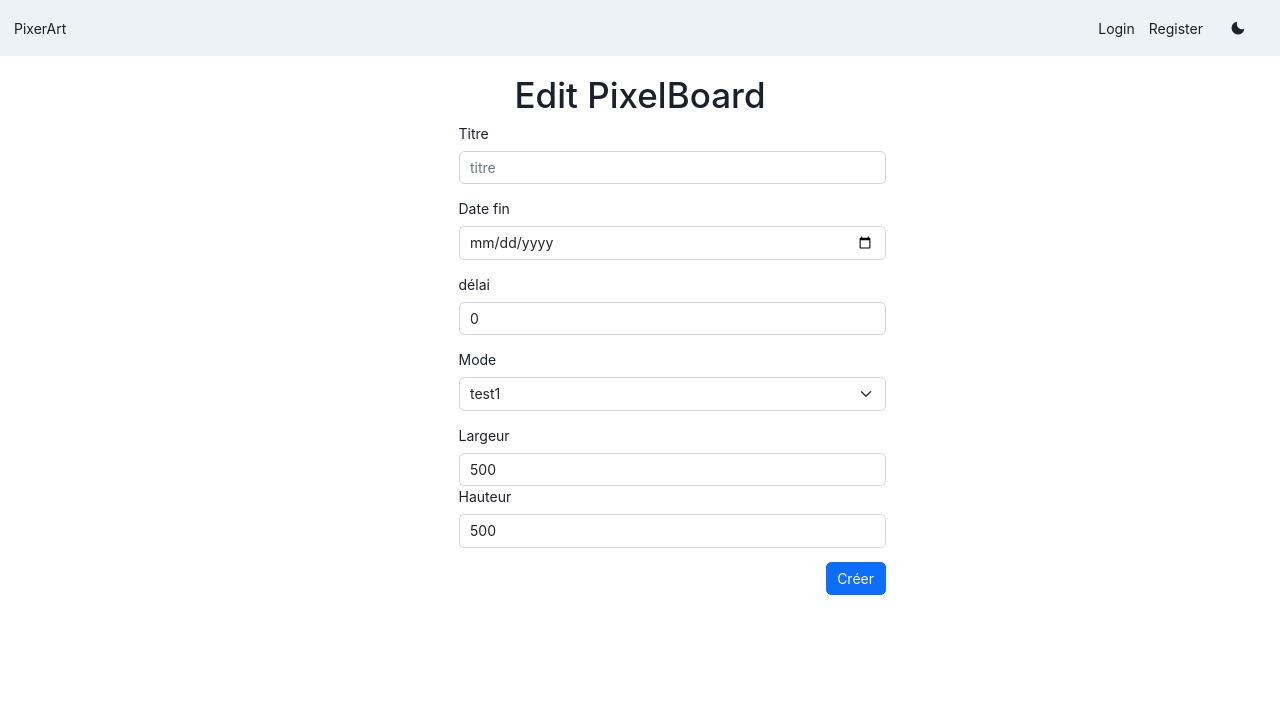
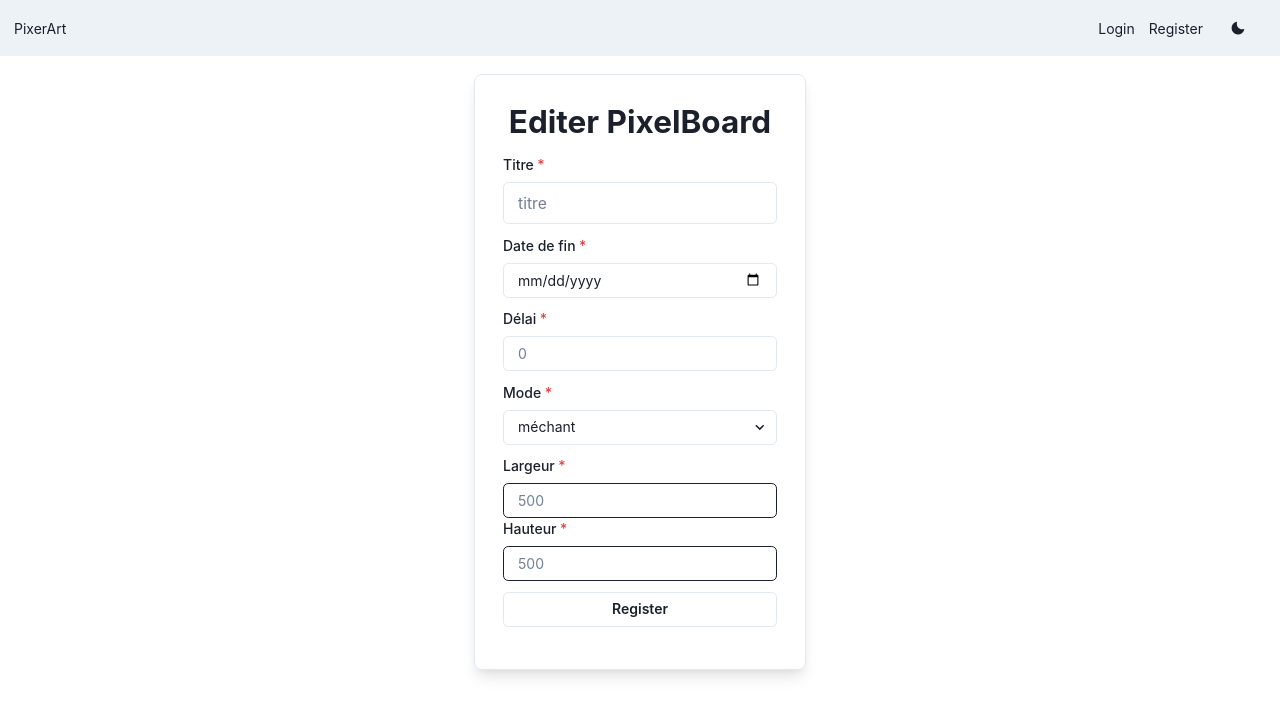
Before and after one commit to Yessine-iut/pixerArt, a React (Create React App) app in the folder pixerart/: page /pixelBoardEdit in a window 1280 px wide. Shown: the top 716 px of the page. Built offline with nearby package versions, Linux system fonts and the light colour scheme.

Commit message:
fix(front) prettier pixelboard edit form

```diff
--- a/pixerart/src/components/PixelBoardEdit.js
+++ b/pixerart/src/components/PixelBoardEdit.js
@@ -1,21 +1,27 @@
 import React, { useState } from 'react';
-import {
-	Alert,
-	Button, Form, FormGroup, Input, Label, Row,
-} from 'reactstrap';
+
 import { request } from '../lib/request';
 import { NavPixer } from '../components/NavPixer';
-import '../pages/Signin.scss';
-import useLocalStorage from '../lib/useLocalStorage';
 import useSessionStorage from '../lib/useSessionStorage';
-
+import ErrorMessage from '../components/ErrorMessage';
+import SuccessMessage from '../components/SucessMessage';
+import {
+	Flex,
+	Box,
+	Heading,
+	FormControl,
+	FormLabel,
+	Input,
+	Button,
+	CircularProgress,
+	Select
+} from '@chakra-ui/react';
 
 
 export const PixelBoardEdit = (pixelBoardEdit) => {
-	const storageMode = useLocalStorage('darkmode')[0];
 	const token = useSessionStorage('token')[0];
 	const [success, setSuccess] = useState(false);
-	const [loading, setLoading] = useState(false);
+	const [isLoading, setIsLoading] = useState(false);
 	const [error, setError] = useState(false);
 	let pixelBoardSource;
 	if (pixelBoardEdit.pixelBoardEdit == null || pixelBoardEdit.pixelBoardEdit === undefined) {
@@ -48,7 +54,6 @@ export const PixelBoardEdit = (pixelBoardEdit) => {
 	});
 
 	const handleChange = (e) => {
-		setSuccess(false);
 		const { name, value } = e.target;
 		setPixelBoard((prevUser) => ({
 			...prevUser,
@@ -57,80 +62,119 @@ export const PixelBoardEdit = (pixelBoardEdit) => {
 	};
 	const handleSubmit = async (e) => {
 		e.preventDefault();
-		if (pixelBoard.dateFin === '')
-			setError({ message: "Champ date fin requis" })
-		else if (pixelBoard.titre === '')
-			setError({ message: "Champ titre requis" })
-		else if (pixelBoard.height === undefined)
-			setError({ message: "Champ hauteur requis" })
-		else if (pixelBoard.width === undefined)
-			setError({ message: "Champ largeur requis" })
-		else {
+		setIsLoading(true);
+
 			pixelBoard.taille = {
 				height: pixelBoard.height,
 				width: pixelBoard.width
 			}
 			try {
-				setSuccess(false);
-				setLoading(true);
-				setError(false);
+
 				await request.put('http://localhost:8080/api/pixelBoard/' + pixelBoardEdit.pixelBoardEdit._id + '?secret_token=' + token, pixelBoard)
 					.then((resp) => resp.data);
-				setSuccess(true);
-			} catch (err) {
-				setError(err);
-			} finally {
-				setLoading(false);
+					setIsLoading(false);
+					setSuccess('Pixelboard '+pixelBoard.titre+' modifié!');
+					setError("");
+							} catch (err) {
+				setError('Pixelboard '+pixelBoard.titre+' non modifié');
+				setIsLoading(false);
 			}
-		}
+
 
 	};
 
 	return (
-		<Row tag="section" className={`Signsection ${storageMode}`}>
-			<NavPixer />
-			<h1>Edit PixelBoard</h1>
-			<Form onSubmit={handleSubmit} className="Signin  align-items-start">
-				<FormGroup className="d-flex flex-column align-items-start">
-					<Label htmlFor="titre">Titre</Label>
-					<Input name="titre" value={pixelBoard.titre} onChange={handleChange} placeholder="titre" />
-				</FormGroup>
-				<FormGroup className="d-flex flex-column align-items-start">
-					<Label htmlFor="dateFin">Date fin</Label>
-					<Input type="date" name="dateFin" value={pixelBoard.dateFin} onChange={handleChange} />
-				</FormGroup>
-				<FormGroup className="d-flex flex-column align-items-start">
-					<Label htmlFor="delai">délai</Label>
-					<Input type="number" name="delai" onChange={handleChange} value={pixelBoard.delai} placeholder="0" />
-				</FormGroup>
-				<FormGroup className="d-flex flex-column align-items-start">
-					<Label htmlFor="mode">Mode</Label>
-					<Input type="select" name="mode" value={pixelBoard.mode} onChange={handleChange} >
-						<option>test1</option>
-						<option>test2</option>
-					</Input>
-				</FormGroup>
-				<FormGroup className="d-flex flex-column align-items-start">
-					<Label htmlFor="width">Largeur</Label>
-					<Input type="number" name="width" onChange={handleChange} value={pixelBoard.taille.width} placeholder="500" />
-					<Label htmlFor="height">Hauteur</Label>
-					<Input type="number" name="height" onChange={handleChange} value={pixelBoard.taille.height} placeholder="500" />
-				</FormGroup>
-
-				<div className="d-flex flex-row align-items-center justify-content-between w-100">
-					{error && <Alert color="danger" className="mb-0 py-2">{error.message}</Alert>}
-					{success && <Alert color="success" className="mb-0 py-2">Success!</Alert>}
-					<Button
-						className="ms-auto"
-						disabled={loading}
-						color="primary"
-						type="submit"
-					>
-						{loading ? 'loading' : 'Créer'}
-					</Button>
-				</div>
-			</Form>
-
-		</Row>
+<><NavPixer />
+			<Flex width="full" align="center" justifyContent="center">
+				<Box
+					p={8}
+					maxWidth="500px"
+					borderWidth={1}
+					borderRadius={8}
+					boxShadow="lg"
+				>
+					<Box textAlign="center">
+						<Heading>Editer PixelBoard</Heading>
+					</Box>
+					<Box my={4} textAlign="left">
+						<form onSubmit={handleSubmit}>
+							{error && <ErrorMessage message={error} />}
+							{success && <SuccessMessage message={success} />}
+							<FormControl isRequired>
+								<FormLabel>Titre</FormLabel>
+								<Input
+									type="text"
+									placeholder="titre"
+									size="lg"
+									name="titre"
+									value={pixelBoard.titre}
+									onChange={handleChange}
+								/>
+							</FormControl>
+							<FormControl isRequired mt={3}>
+								<FormLabel>Date de fin</FormLabel>
+								<Input
+									size="md"
+									type="date"
+									name="dateFin"
+									onChange={handleChange}
+								/>
+							</FormControl>
+							<FormControl isRequired mt={3}>
+								<FormLabel>Délai</FormLabel>
+								<Input
+									size="md"
+									type="number"
+									onChange={handleChange}
+									name="delai"
+									placeholder="0"
+								/>
+							</FormControl>
+							<FormControl isRequired mt={3}>
+								<FormLabel>Mode</FormLabel>
+								<Select name="mode" onChange={handleChange}>
+									<option>méchant</option>
+									<option>gentil</option>
+								</Select>
+							</FormControl>
+							<FormControl as='fieldset' isRequired mt={3}>
+								<FormLabel>Largeur</FormLabel>
+								<Input
+									size="md"
+									type="number"
+									onChange={handleChange}
+									name="width"
+									placeholder="500"
+								/>
+								<FormLabel>Hauteur</FormLabel>
+								<Input
+									size="md"
+									type="number"
+									onChange={handleChange}
+									name="height"
+									placeholder="500"
+								/>
+							</FormControl>
+							<Button
+								variantcolor="teal"
+								variant="outline"
+								type="submit"
+								width="full"
+								mt={3}
+							>
+								{isLoading ? (
+									<CircularProgress
+										isIndeterminate
+										size="24px"
+										color="teal"
+									/>
+								) : (
+									'Register'
+								)}
+							</Button>
+						</form>
+					</Box>
+				</Box>
+			</Flex></>
 	);
 };
--- a/pixerart/src/pages/PixelBoardCreate.js
+++ b/pixerart/src/pages/PixelBoardCreate.js
@@ -39,7 +39,6 @@ export const PixelBoardCreate = () => {
 	});
 
 	const handleChange = (e) => {
-		setSuccess(false);
 		const { name, value } = e.target;
 		setPixelBoard((prevUser) => ({
 			...prevUser,
--- a/pixerart/src/pages/Signin.scss
+++ /dev/null
@@ -1,5 +0,0 @@
-.Signin {
-	width:35%;
-	margin-left:35%;
-	text-align: left;
-}
```
